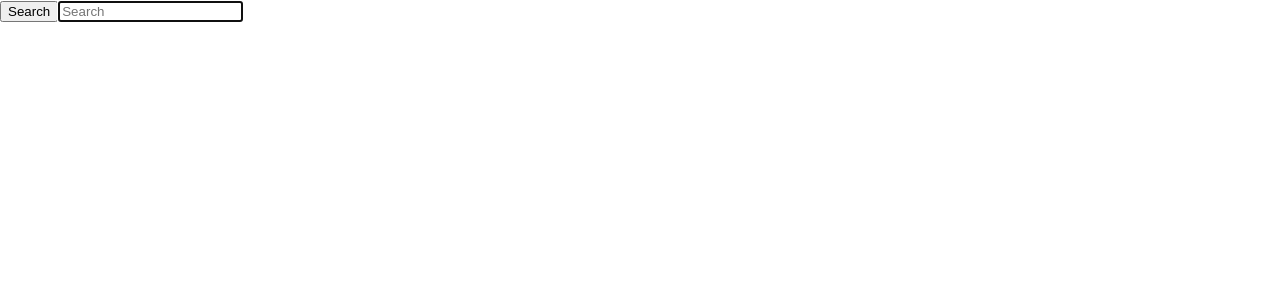
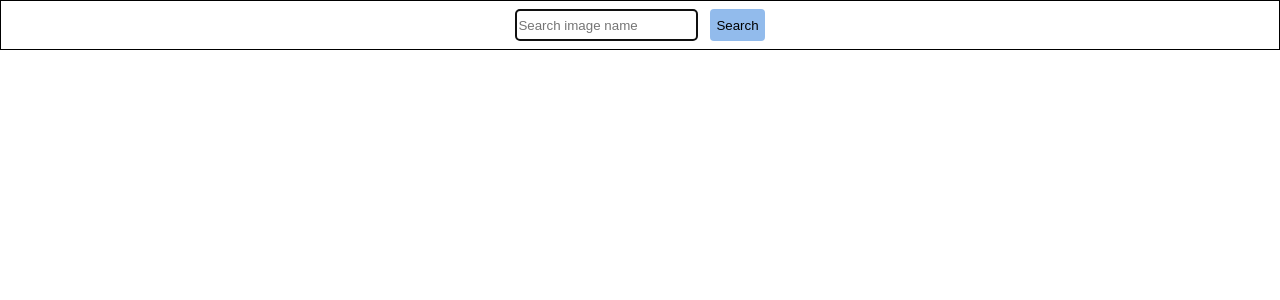
Before and after one commit to Olha-buz/goit-react-hw-03-image-finder, a React (Create React App) app: page / in a window 1280 px wide. Shown: the top 300 px of the page. Built offline with nearby package versions, Linux system fonts and the light colour scheme.

Commit message:
fix функціонал, доробити візуал

```diff
--- a/src/api/api.js
+++ b/src/api/api.js
@@ -1,9 +1,34 @@
 
-export const baseURL = 'https://pixabay.com/api/';
-export const apiKEY = '40320265-ffc4b9bddd432c9e266463445';
-export const params = new URLSearchParams({
-    image_type: 'photo',
-    orientation: 'horizontal',
-    safesearch: 'true',
-    per_page: 12,
-});
+// export const baseURL = 'https://pixabay.com/api/';
+// export const apiKEY = '40320265-ffc4b9bddd432c9e266463445';
+// export const params = new URLSearchParams({
+//     image_type: 'photo',
+//     orientation: 'horizontal',
+//     safesearch: 'true',
+//     per_page: 12,
+// });
+import axios from 'axios';
+import PropTypes from 'prop-types';
+
+const baseURL = 'https://pixabay.com/api/';
+const apiKEY = '40392012-08915947b5d4aadebea93b87b';
+
+async function imagesAPI(name, page) {
+    const params = new URLSearchParams({
+        image_type: 'photo',
+        orientation: 'horizontal',
+        safesearch: 'true',
+        page: page,
+    });
+    return await axios.get(`${baseURL}?key=${apiKEY}&q=${name}&page=${page}&${params}`)
+        .then(response => {
+        return response.data.hits;
+    });
+};
+
+imagesAPI.prorTypes = {
+    name: PropTypes.string,
+    page: PropTypes.number,
+};
+
+export default imagesAPI;
--- a/src/components/App.jsx
+++ b/src/components/App.jsx
@@ -1,13 +1,12 @@
-import { apiKEY, baseURL, params } from "api/api";
+import imagesAPI from "../api/api";
 import { Component } from "react"
 import { Loader } from "./Loader/Loader";
-import axios from "axios";
 import SearchBar from "./SearchBar/Searchbar";
 import ImageGallery from "./ImageGallery/ImageGallery";
 import ImageGalleryItem from "./ImageGallery/ImageGalleryItem";
 import Modal from "./Modal/Modal";
 import Notiflix from "notiflix";
-import { Button } from "./Button/Button";
+import Button from "./Button/Button";
 
 class App extends Component {
   state = {
@@ -20,6 +19,40 @@ class App extends Component {
     tags: ''
   }
 
+  componentDidUpdate(prevProps, prevState) {
+    const { name, page } = this.state;
+
+    if (prevState.name !== name) {
+      this.setState({ isLoading: true, page: 1 });
+      imagesAPI(name)
+        .then(images => {
+          this.setState({
+            hits: images,
+            isLoading: false,
+          })
+        })
+        .catch(error => {
+          console.error(error.message);
+        });
+    };
+
+    if (prevState.page !== page) {
+      this.setState({ isLoading: true });
+      imagesAPI(name, page)
+        .then(images => {
+          this.setState(prevState => ({
+            hits: [...prevState.hits, ...images],
+            isLoading: false,
+          }))
+            .catch(error => {
+              console.error(error.massage);
+              Notiflix.Notify.failure('Images no found');
+          })
+      })
+    };
+
+  };
+
 
   toggleModal = (imageUrl, tag, id) => {
     this.setState(({ showModal }) => ({
@@ -29,55 +62,65 @@ class App extends Component {
     }))
   };
 
-  getImages = ({name, page}) => {
-    this.setState({ isLoading: true });
-    try {
-      axios
-        .get(`${baseURL}?key=${apiKEY}&q=${name}&page=${page}&${params}`)
-        .then(response => {
-          if (!response.data.hits.length) {
-            Notiflix.Notify.failure('Images no found');
-          } else if (name === this.state.name) {
-            this.setState(state => ({
-              hits: [...state.hits, ...response.data.hits],
-              name: name,
-              page: state.page + 1,
-            }))
-          } else {
-            this.setState(state => ({
-              hits: response.data.hits,
-              name: name,
-              page: state.page + 1,
-            }))
-          }
+  changePage = () => {
+    this.setState(prevState => ({
+      page: prevState.page + 1,
+    }));
+  };
 
-        });
+  handleSearchbarFormSubmit = name => {
+    this.setState({ name });
+  };
+
+  // getImages = ({name, page}) => {
+  //   this.setState({ isLoading: true });
+  //   try {
+  //     axios
+  //       .get(`${baseURL}?key=${apiKEY}&q=${name}&page=${page}&${params}`)
+  //       .then(response => {
+  //         if (!response.data.hits.length) {
+  //           Notiflix.Notify.failure('Images no found');
+  //         } else if (name === this.state.name) {
+  //           this.setState(state => ({
+  //             hits: [...state.hits, ...response.data.hits],
+  //             name: name,
+  //             page: state.page + 1,
+  //           }))
+  //         } else {
+  //           this.setState(state => ({
+  //             hits: response.data.hits,
+  //             name: name,
+  //             page: state.page + 1,
+  //           }))
+  //         }
+
+  //       });
 
 
-    } catch (error) {
-      console.error(error.message);
-    } finally {
-      this.setState({ isLoading: false });
-    }
+  //   } catch (error) {
+  //     console.error(error.message);
+  //   } finally {
+  //     this.setState({ isLoading: false });
+  //   }
 
-  }
+  // }
 
-  loadMore = () => {
-    this.getImages(this.state);
-  }
+  // loadMore = () => {
+  //   this.getImages(this.state);
+  // }
 
   render() {
     const { hits, isLoading, showModal, largeImageURL, tags } = this.state;
+    console.log(hits);
     return (
       <>
-        <SearchBar onSubmitHandler={this.getImages} />
+        <SearchBar onSubmitHandler={this.handleSearchbarFormSubmit} />
 
         {isLoading && <Loader />}
 
         {showModal && (
           <Modal onClose={this.toggleModal} url={largeImageURL} alt={tags} />
         )}
-
 
         {hits && (
           <ImageGallery>
@@ -86,8 +129,10 @@ class App extends Component {
         )}
 
         {hits.lenth > 0 && (
-          <Button onClick={() => this.loadMore()} />
+          <Button onClick={() => this.changePage} />
         )}
+
+
       </>
     )
   }
--- /dev/null
+++ b/src/components/Button/Buttom.module.css
@@ -0,0 +1,4 @@
+.button {
+    width: 80px;
+    height: 32px;
+}
--- a/src/components/Button/Button.jsx
+++ b/src/components/Button/Button.jsx
@@ -1,8 +1,9 @@
+import css from './Buttom.module.css';
 
-
-export const Button = ({ onClick }) => {
+export default function Button({ onClick }) {
     return (
         <Button
+            className={css.button}
             type="button"
             onClick={onClick} >
             Load More
--- a/src/components/ImageGallery/ImageGallery.jsx
+++ b/src/components/ImageGallery/ImageGallery.jsx
@@ -1,9 +1,10 @@
 import { Component } from 'react';
+import css from './ImageGallery.module.css';
 
 class ImageGallery extends Component {
     render() {
         return (
-            <ul className="gallery">
+            <ul className={css.gallery}>
                 {this.props.children}
             </ul>
 
--- /dev/null
+++ b/src/components/ImageGallery/ImageGallery.module.css
@@ -0,0 +1,18 @@
+.gallery {
+    list-style: none;
+    display: flex;
+    flex-wrap: wrap;
+    padding: 24px;
+    row-gap: 12px;
+    column-gap: 12px;
+
+}
+
+.galleryItem {
+
+}
+
+.imgGalleryItem {
+    width: 120px;
+    height: 90px;
+}
--- a/src/components/ImageGallery/ImageGalleryItem.jsx
+++ b/src/components/ImageGallery/ImageGalleryItem.jsx
@@ -1,15 +1,17 @@
 import PropTypes from 'prop-types';
+import css from './ImageGallery.module.css';
 
 function ImageGalleryItem({ articles, onImage }) {
+
     return (
         <>
-            {articles.map(({ id, imageUrl, largeImageUrl, tags }) => (
-                <li key={id}  className="galleryItem">
+            {articles.map(({ id, webformatURL, largeImageURL, tags }) => (
+                <li key={id}  className={css.galleryItem}>
                     <img
-                        className="imgGalleryItem"
-                        src={imageUrl}
+                        className={css.imgGalleryItem}
+                        src={webformatURL}
                         alt="img"
-                        onClick={() => onImage(largeImageUrl, tags, id)}
+                        onClick={() => onImage(largeImageURL, tags, id)}
                     />
                 </li>
             ))}
--- /dev/null
+++ b/src/components/SearchBar/SearchBar.module.css
@@ -0,0 +1,27 @@
+.headerSearch {
+     height: 48px;
+     border: 1px solid #000;
+     display: flex;
+     justify-content: center;
+     align-items: center;
+}
+
+.formSearch {
+    display: flex;
+    justify-content: center;
+    align-items: center;
+}
+
+.btnSearch{
+    height: 32px;
+    border-radius: 4px;
+    border: none;
+    background-color: #92BBEC;
+    margin-left: 12px;
+}
+
+.inputSearch{
+    height: 28px;
+    border-radius: 4px;
+    border: 1px solid #92BBEC;
+}
--- a/src/components/SearchBar/Searchbar.jsx
+++ b/src/components/SearchBar/Searchbar.jsx
@@ -1,10 +1,11 @@
 import Notiflix from 'notiflix';
 import { Component } from 'react';
+import css from './SearchBar.module.css';
+import PropTypes from 'prop-types';
 
 class SearchBar extends Component {
     state = {
         name: '',
-        page: 1,
     }
 
     handleChange = evt => {
@@ -19,30 +20,30 @@ class SearchBar extends Component {
             Notiflix.Notify.failure('You have to enter something');
             return;
         };
-        this.props.onSubmitHandler(this.state);
-        this.reset();
-    };
-
-    reset() {
-        this.setState({name:''})
+        this.props.onSubmitHandler(this.state.name);
+        this.setState({ name: '' });
     };
 
     render() {
         return (
-            <header>
-                <form onSubmit={ this.handleSubmit }>
-                    <button type="submit">
+            <header className={css.headerSearch}>
+                <form className={css.formSearch} onSubmit={ this.handleSubmit }>
+
+                    <input
+                        className={css.inputSearch}
+                        type="text"
+                        autoComplete="off"
+                        onChange={this.handleChange}
+                        value={this.state.name}
+                        autoFocus
+                        placeholder='Search image name'
+                    />
+
+                    <button className={css.btnSearch} type="submit">
                         <span>
                             Search
                         </span>
                     </button>
-
-                    <input
-                        type="text"
-                        onChange={ this.handleChange }
-                        autoFocus
-                        placeholder='Search'
-                     />
 
                 </form>
             </header>
@@ -50,4 +51,8 @@ class SearchBar extends Component {
     }
 }
 
+SearchBar.propTypes = {
+    name: PropTypes.string,
+}
+
 export default SearchBar;
```
